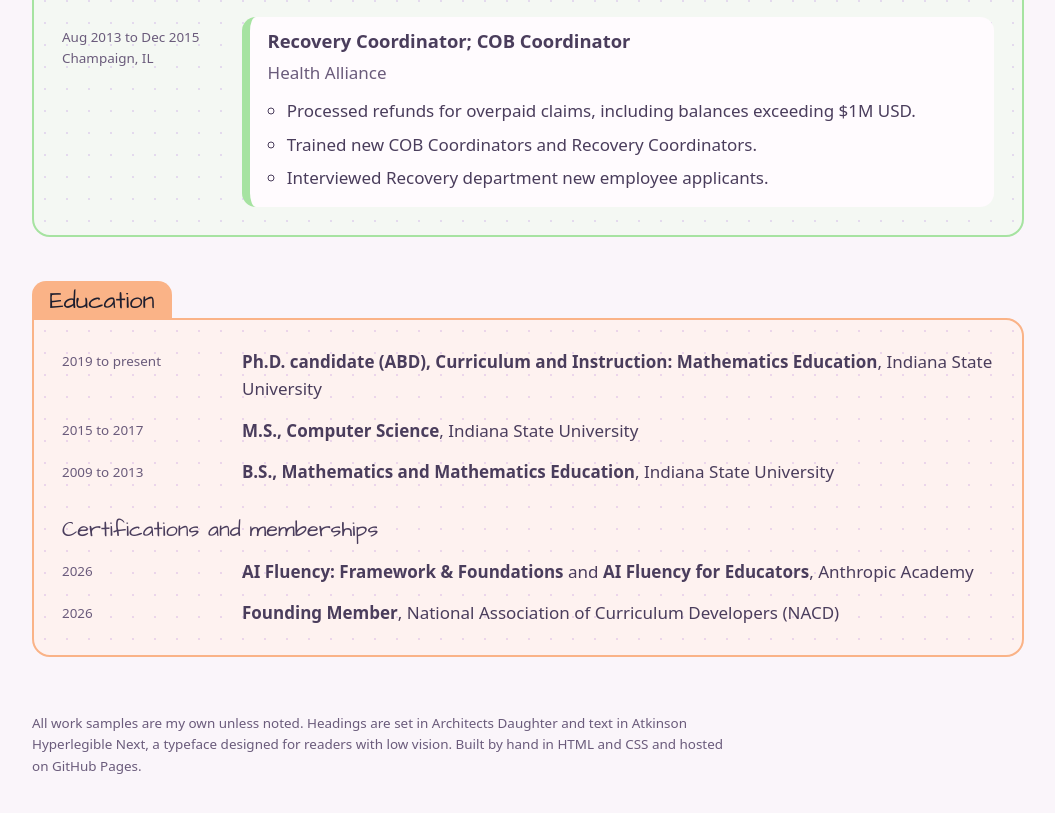
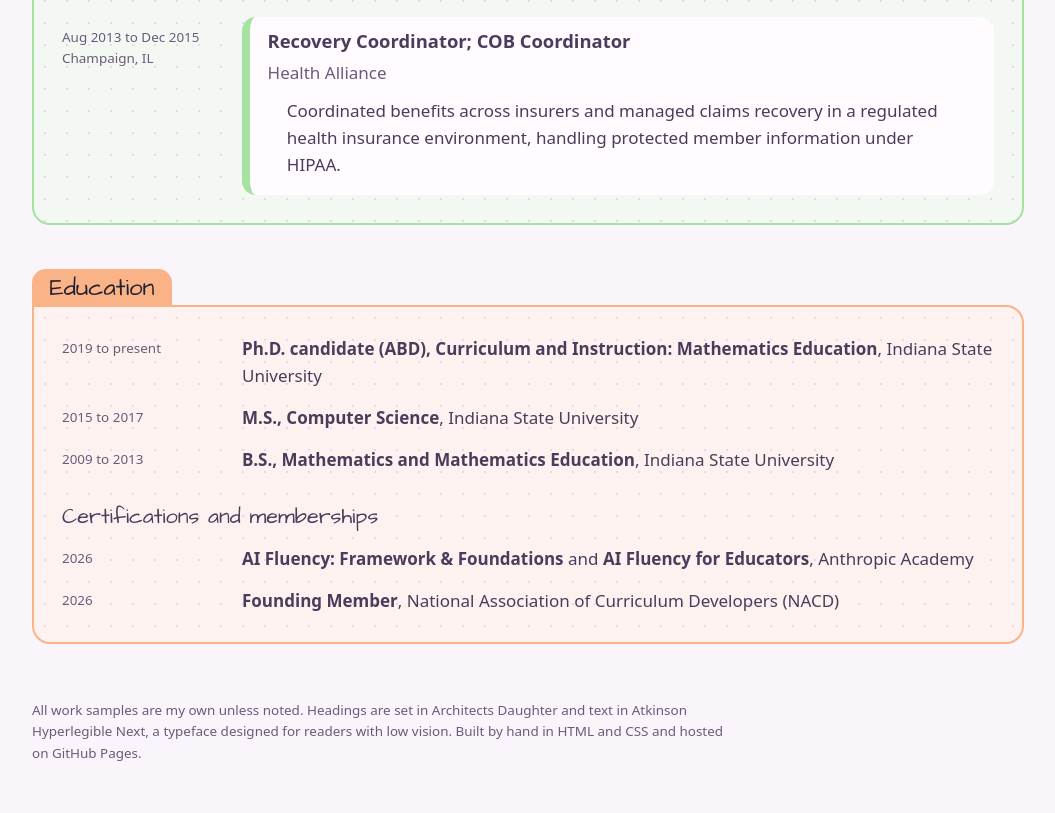
Before and after one commit to chelsyschnabel/chelsyschnabel.github.io, a plain HTML site: page index.html in a window 1280 px wide. Shown: the part 6780-7593 px from the top of the page, without its empty margins (112-1167 px from the left). Drawn offline with Linux system fonts and the light colour scheme; a web font is replaced by a local one.

Commit message:
Update job description format in index.html
Replaced bullet points with a paragraph summarizing job responsibilities.

```diff
--- a/index.html
+++ b/index.html
@@ -297,9 +297,7 @@
             <h3>Recovery Coordinator; COB Coordinator</h3>
             <p class="job-org">Health Alliance</p>
             <ul>
-              <li>Processed refunds for overpaid claims, including balances exceeding $1M USD.</li>
-              <li>Trained new COB Coordinators and Recovery Coordinators.</li>
-              <li>Interviewed Recovery department new employee applicants.</li>
+              <p>Coordinated benefits across insurers and managed claims recovery in a regulated health insurance environment, handling protected member information under HIPAA.</p>
             </ul>
           </div>
         </li>
```
